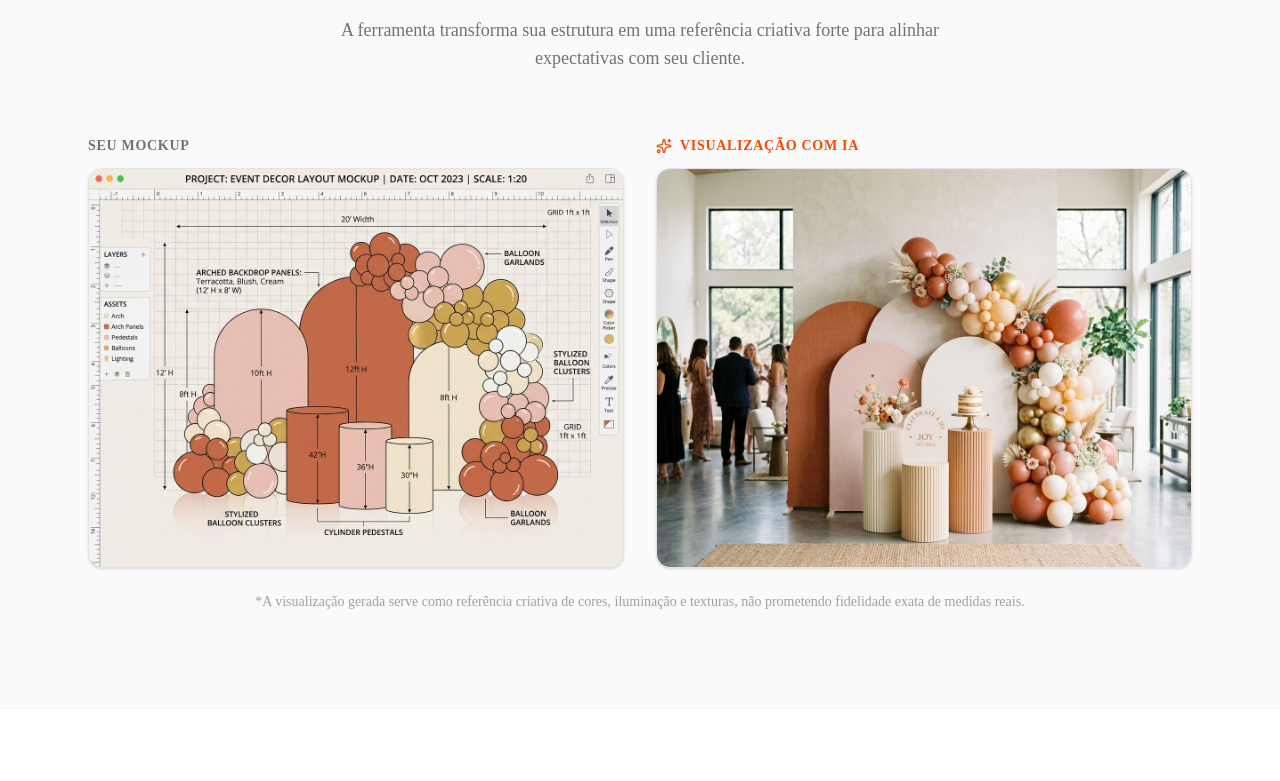
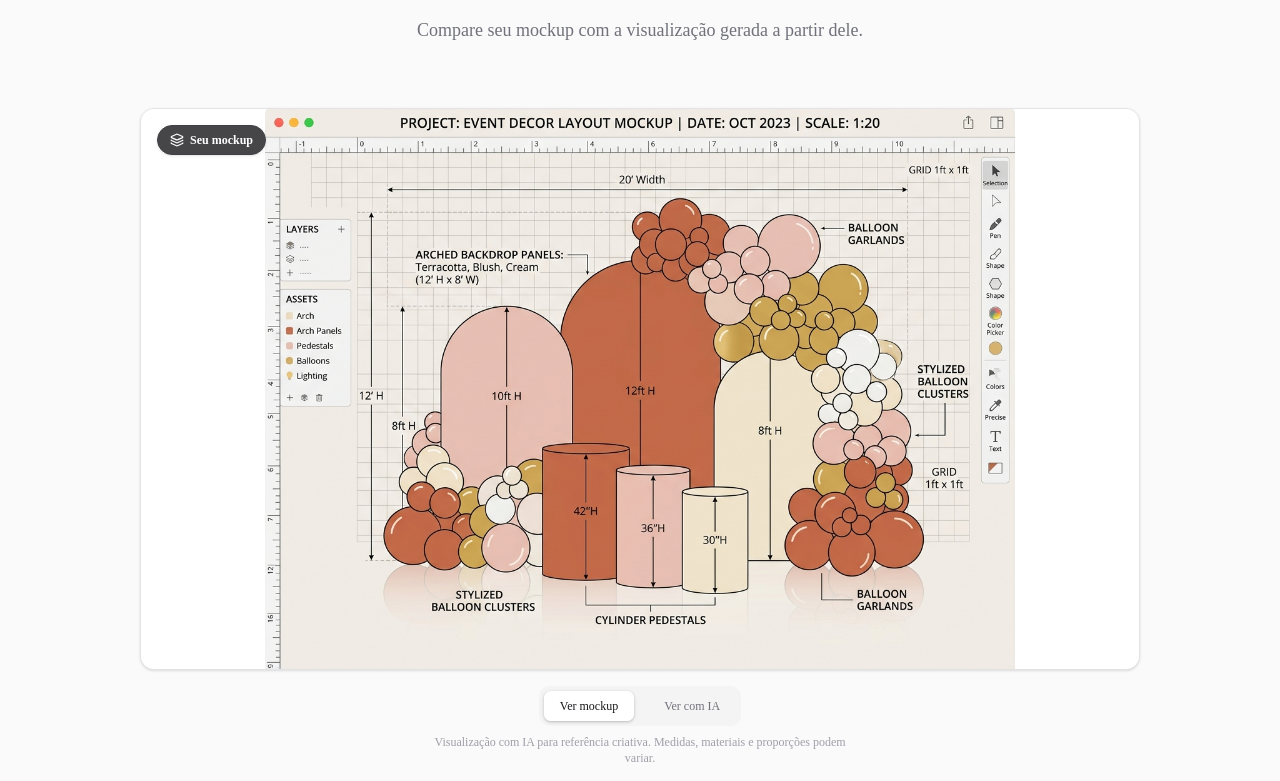
Before and after one commit to mrmateussiilva/fastlab, a Next.js app: page / in a window 1280 px wide. Shown: the part 879-1660 px from the top of the page. Built offline with nearby package versions, Linux system fonts and the light colour scheme.

Commit message:
feat: interactive image comparator for mockup vs ai

```diff
--- /dev/null
+++ b/src/components/image-comparator.tsx
@@ -0,0 +1,207 @@
+'use client';
+
+import React, { useState, useRef, useEffect, KeyboardEvent } from 'react';
+import { ArrowLeftRight, Sparkles, Layers } from 'lucide-react';
+import { Button } from '@/components/ui/button';
+
+export interface ComparePair {
+  id: string;
+  name: string;
+  mockupUrl: string;
+  realUrl: string;
+  isComparable: boolean; // if false, use toggle instead of slider
+}
+
+interface ImageComparatorProps {
+  pairs: ComparePair[];
+}
+
+export default function ImageComparator({ pairs }: ImageComparatorProps) {
+  const [activePairIndex, setActivePairIndex] = useState(0);
+  const [sliderPos, setSliderPos] = useState(50);
+  const [showReal, setShowReal] = useState(false);
+
+  const containerRef = useRef<HTMLDivElement>(null);
+  const isDragging = useRef(false);
+
+  const activePair = pairs[activePairIndex];
+
+  // Reset state when changing pair
+  useEffect(() => {
+    setSliderPos(50);
+    setShowReal(false);
+  }, [activePairIndex]);
+
+  const handlePointerDown = (e: React.PointerEvent) => {
+    if (!activePair.isComparable) return;
+    isDragging.current = true;
+    (e.target as HTMLElement).setPointerCapture(e.pointerId);
+  };
+
+  const handlePointerUp = (e: React.PointerEvent) => {
+    if (!activePair.isComparable) return;
+    isDragging.current = false;
+    (e.target as HTMLElement).releasePointerCapture(e.pointerId);
+  };
+
+  const handlePointerMove = (e: React.PointerEvent) => {
+    if (!isDragging.current || !activePair.isComparable) return;
+
+    if (containerRef.current) {
+      const rect = containerRef.current.getBoundingClientRect();
+      const x = Math.max(0, Math.min(e.clientX - rect.left, rect.width));
+      const percentage = (x / rect.width) * 100;
+      setSliderPos(percentage);
+    }
+  };
+
+  const handleRangeChange = (e: React.ChangeEvent<HTMLInputElement>) => {
+    setSliderPos(Number(e.target.value));
+  };
+
+  const handleKeyDown = (e: KeyboardEvent<HTMLInputElement>) => {
+    if (!activePair.isComparable) return;
+    if (e.key === 'ArrowLeft') setSliderPos(p => Math.max(0, p - 5));
+    if (e.key === 'ArrowRight') setSliderPos(p => Math.min(100, p + 5));
+    if (e.key === 'Home') setSliderPos(0);
+    if (e.key === 'End') setSliderPos(100);
+  };
+
+  return (
+    <div className="w-full flex flex-col items-center">
+      <div
+        ref={containerRef}
+        className="relative w-full max-w-[1000px] aspect-[16/10] md:aspect-[16/9] bg-zinc-100 rounded-xl overflow-hidden shadow-sm border border-zinc-200 select-none touch-none"
+        onPointerMove={handlePointerMove}
+        onPointerUp={handlePointerUp}
+        onPointerLeave={handlePointerUp}
+      >
+        {activePair.isComparable ? (
+          <>
+            {/* Mockup Image (Background) */}
+            <img
+              src={activePair.mockupUrl}
+              alt={`Mockup do projeto: ${activePair.name}`}
+              className="absolute inset-0 w-full h-full object-cover pointer-events-none"
+              draggable={false}
+            />
+
+            {/* Real Image (Clipped overlay) */}
+            <div
+              className="absolute inset-0 overflow-hidden pointer-events-none"
+              style={{ width: `${sliderPos}%` }}
+            >
+              <img
+                src={activePair.realUrl}
+                alt={`Visualização com IA do projeto: ${activePair.name}`}
+                className="absolute inset-0 w-full h-full object-cover max-w-none pointer-events-none"
+                style={{ width: containerRef.current ? containerRef.current.clientWidth : '100vw' }}
+                draggable={false}
+              />
+            </div>
+
+            {/* Top Labels */}
+            <div className="absolute top-4 left-4 z-10 bg-white/90 backdrop-blur-sm px-3 py-1.5 rounded-full text-xs font-semibold text-zinc-600 shadow-sm flex items-center gap-1.5 border border-zinc-200/50 pointer-events-none">
+              <Sparkles className="w-3.5 h-3.5 text-orange-600" />
+              Visualização com IA
+            </div>
+
+            <div className="absolute top-4 right-4 z-10 bg-zinc-900/80 backdrop-blur-sm px-3 py-1.5 rounded-full text-xs font-semibold text-white shadow-sm flex items-center gap-1.5 border border-zinc-700 pointer-events-none">
+              <Layers className="w-3.5 h-3.5" />
+              Seu mockup
+            </div>
+
+            {/* Slider Line & Handle */}
+            <div
+              className="absolute top-0 bottom-0 w-0.5 bg-white shadow-[0_0_4px_rgba(0,0,0,0.5)] z-20"
+              style={{ left: `${sliderPos}%` }}
+            >
+              <div
+                className="absolute top-1/2 left-1/2 -translate-x-1/2 -translate-y-1/2 w-11 h-11 bg-white rounded-full flex items-center justify-center shadow-md border border-zinc-200 text-zinc-500 cursor-ew-resize hover:scale-105 active:scale-95 active:bg-zinc-50 transition-transform touch-none"
+                onPointerDown={handlePointerDown}
+              >
+                <ArrowLeftRight className="w-5 h-5" />
+              </div>
+            </div>
+
+            {/* Hidden native range input for accessibility */}
+            <input
+              type="range"
+              min="0"
+              max="100"
+              value={sliderPos}
+              onChange={handleRangeChange}
+              onKeyDown={handleKeyDown}
+              aria-label="Comparador de imagens: arraste para alternar entre o mockup e a visualização"
+              className="absolute opacity-0 w-full h-full z-30 cursor-ew-resize"
+            />
+          </>
+        ) : (
+          /* TOGGLE MODE (for non-comparable images) */
+          <>
+            <img
+              src={showReal ? activePair.realUrl : activePair.mockupUrl}
+              alt={showReal ? `Visualização com IA do projeto: ${activePair.name}` : `Mockup do projeto: ${activePair.name}`}
+              className="absolute inset-0 w-full h-full object-contain bg-white pointer-events-none transition-opacity duration-300"
+              draggable={false}
+            />
+
+            <div className="absolute top-4 left-4 z-10">
+              <span className={`px-3 py-1.5 rounded-full text-xs font-semibold shadow-sm flex items-center gap-1.5 border backdrop-blur-sm transition-colors ${showReal ? 'bg-white/90 text-zinc-600 border-zinc-200/50' : 'bg-zinc-900/80 text-white border-zinc-700'}`}>
+                {showReal ? <Sparkles className="w-3.5 h-3.5 text-orange-600" /> : <Layers className="w-3.5 h-3.5" />}
+                {showReal ? 'Visualização com IA' : 'Seu mockup'}
+              </span>
+            </div>
+          </>
+        )}
+      </div>
+
+      <div className="mt-4 flex flex-col items-center gap-2">
+        {activePair.isComparable ? (
+          <p className="text-sm font-medium text-zinc-900 flex items-center gap-2">
+            <ArrowLeftRight className="w-4 h-4 text-zinc-400" /> Arraste para comparar.
+          </p>
+        ) : (
+          <div className="flex items-center gap-3 bg-zinc-100 p-1 rounded-lg">
+            <Button
+              variant="ghost"
+              size="sm"
+              onClick={() => setShowReal(false)}
+              className={`h-8 px-4 text-xs font-medium rounded-md transition-all ${!showReal ? 'bg-white shadow-sm text-zinc-900' : 'text-zinc-500 hover:text-zinc-900'}`}
+            >
+              Ver mockup
+            </Button>
+            <Button
+              variant="ghost"
+              size="sm"
+              onClick={() => setShowReal(true)}
+              className={`h-8 px-4 text-xs font-medium rounded-md transition-all ${showReal ? 'bg-white shadow-sm text-orange-600' : 'text-zinc-500 hover:text-zinc-900'}`}
+            >
+              Ver com IA
+            </Button>
+          </div>
+        )}
+        <p className="text-xs text-zinc-400 max-w-md text-center px-4">
+          Visualização com IA para referência criativa. Medidas, materiais e proporções podem variar.
+        </p>
+      </div>
+
+      {/* Thumbnails if multiple pairs */}
+      {pairs.length > 1 && (
+        <div className="mt-8 flex flex-wrap justify-center gap-3">
+          {pairs.map((pair, idx) => (
+            <button
+              key={pair.id}
+              onClick={() => setActivePairIndex(idx)}
+              className={`px-4 py-2 rounded-full text-xs font-medium transition-all ${idx === activePairIndex ? 'bg-zinc-900 text-white shadow-sm' : 'bg-white border border-zinc-200 text-zinc-600 hover:bg-zinc-50'}`}
+              aria-label={`Visualizar exemplo: ${pair.name}`}
+              aria-pressed={idx === activePairIndex}
+            >
+              {pair.name}
+            </button>
+          ))}
+        </div>
+      )}
+    </div>
+  );
+}
--- a/src/components/mode-selector.tsx
+++ b/src/components/mode-selector.tsx
@@ -5,6 +5,7 @@ import { ArrowRight, Sparkles, Wand2, Layers, Image as ImageIcon } from 'lucide-
 import { Button } from '@/components/ui/button';
 import InstallPrompt from '@/components/pwa/install-prompt';
 import { FESTA_TEMPLATES, FestaTemplate } from '@/lib/templates';
+import ImageComparator from '@/components/image-comparator';
 
 interface ModeSelectorProps {
   onSelectMode: (mode: 'upload' | 'builder') => void;
@@ -97,44 +98,24 @@ export default function ModeSelector({ onSelectMode }: ModeSelectorProps) {
         <div className="max-w-6xl mx-auto px-6">
           <div className="text-center mb-16">
             <h2 className="font-serif text-3xl md:text-4xl font-medium tracking-tight text-zinc-900 mb-4">
-              Do esboço à realidade
+              Você monta a ideia. A IA ajuda a visualizar.
             </h2>
             <p className="text-zinc-500 text-lg max-w-2xl mx-auto">
-              A ferramenta transforma sua estrutura em uma referência criativa forte para alinhar expectativas com seu cliente.
+              Compare seu mockup com a visualização gerada a partir dele.
             </p>
           </div>
 
-          <div className="grid grid-cols-1 md:grid-cols-2 gap-8 items-start">
-            <div className="flex flex-col">
-              <span className="text-sm font-semibold text-zinc-500 uppercase tracking-wider mb-3">
-                Seu mockup
-              </span>
-              <div className="bg-white rounded-xl border border-zinc-200 overflow-hidden shadow-sm">
-                <img
-                  src="/demo-mockup.jpg"
-                  alt="Mockup do projeto criado no FestaLab"
-                  className="w-full h-auto object-contain"
-                />
-              </div>
-            </div>
-
-            <div className="flex flex-col">
-              <span className="text-sm font-semibold text-orange-600 uppercase tracking-wider mb-3 flex items-center gap-2">
-                <Sparkles className="w-4 h-4" />
-                Visualização com IA
-              </span>
-              <div className="bg-white rounded-xl border border-zinc-200 overflow-hidden shadow-sm">
-                <img
-                  src="/demo-real.jpg"
-                  alt="Visualização fotorealista da festa gerada com IA"
-                  className="w-full h-auto object-contain"
-                />
-              </div>
-            </div>
-          </div>
-          <div className="mt-6 text-center text-sm text-zinc-400">
-            *A visualização gerada serve como referência criativa de cores, iluminação e texturas, não prometendo fidelidade exata de medidas reais.
-          </div>
+          <ImageComparator
+            pairs={[
+              {
+                id: '1',
+                name: 'Decoração Inicial',
+                mockupUrl: '/demo-mockup.jpg',
+                realUrl: '/demo-real.jpg',
+                isComparable: false // Definido como false porque o mockup atual tem UI ao redor. (Troque para true quando tiver uma imagem de mockup limpa com a mesma proporção)
+              }
+            ]}
+          />
         </div>
       </section>
 
```
